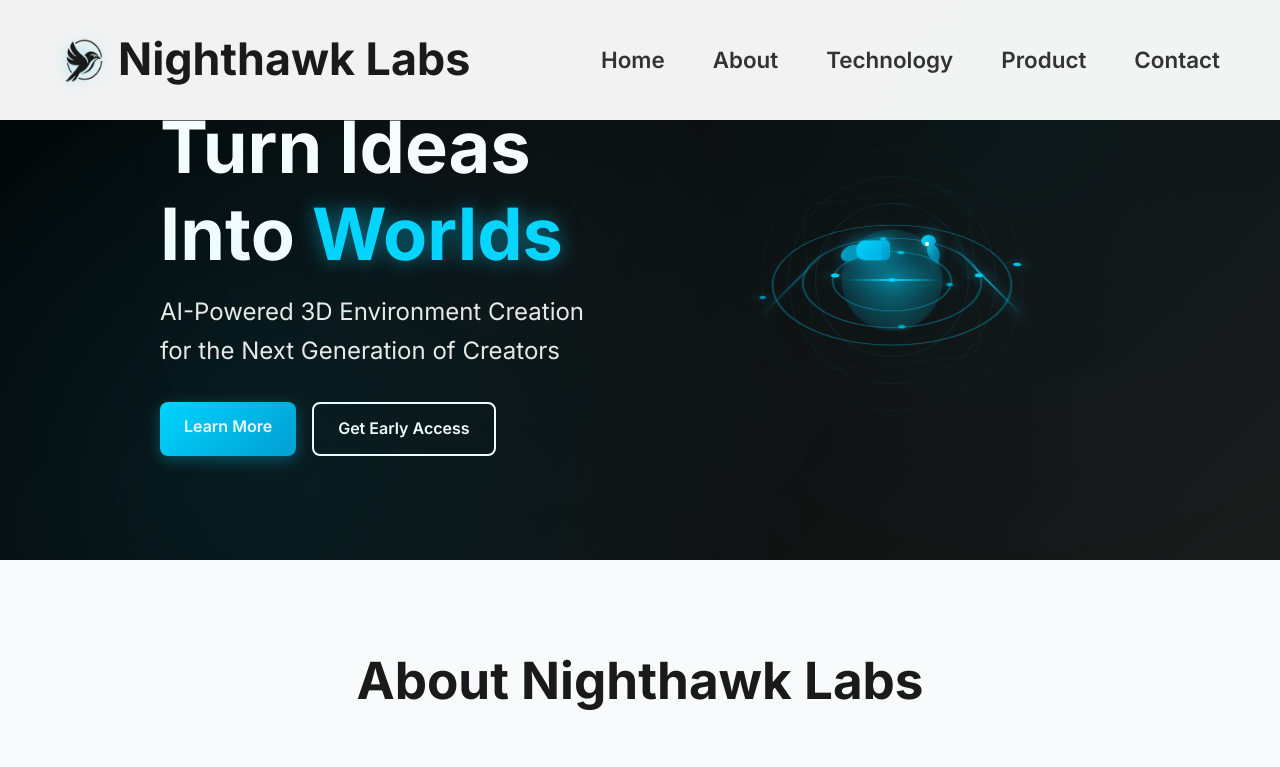
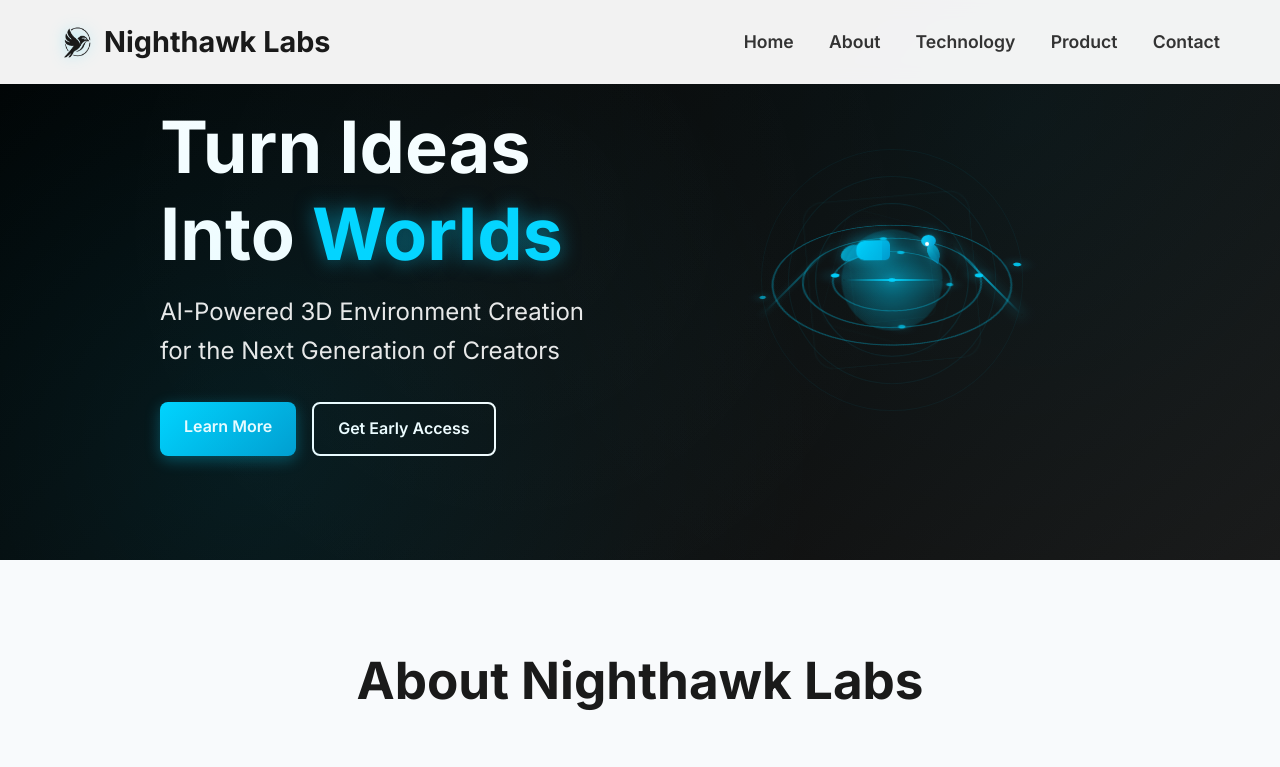
Before and after one commit to tom-nh/nighthawk, a plain HTML site: page index.html in a window 1280 px wide. Shown: the top 767 px of the page. Drawn offline with Linux system fonts and the light colour scheme.

Commit message:
Add files via upload

```diff
--- a/styles.css
+++ b/styles.css
@@ -26,7 +26,7 @@ body {
     background: rgba(255, 255, 255, 0.95);
     backdrop-filter: blur(10px);
     z-index: 1000;
-    padding: 1.5rem 0;
+    padding: 1.2rem 0;
     transition: all 0.3s ease;
 }
 
@@ -42,14 +42,14 @@ body {
 .nav-logo {
     display: flex;
     align-items: center;
-    font-size: 2.8rem;
+    font-size: 1.8rem;
     font-weight: 700;
     color: #1a1a1a;
 }
 
 .logo-icon {
-    width: 50px;
-    height: 50px;
+    width: 36px;
+    height: 36px;
     margin-right: 0.5rem;
     filter: drop-shadow(0 0 8px rgba(0, 212, 255, 0.3));
     transition: all 0.3s ease;
@@ -63,14 +63,14 @@ body {
 .nav-menu {
     display: flex;
     list-style: none;
-    gap: 3rem;
+    gap: 2.2rem;
 }
 
 .nav-link {
     text-decoration: none;
     color: #333;
     font-weight: 600;
-    font-size: 1.4rem;
+    font-size: 1.1rem;
     transition: color 0.3s ease;
 }
 
@@ -879,14 +879,14 @@ section {
     .nav-menu {
         position: fixed;
         left: -100%;
-        top: 90px;
+        top: 75px;
         flex-direction: column;
         background-color: white;
         width: 100%;
         text-align: center;
         transition: 0.3s;
         box-shadow: 0 10px 27px rgba(0, 0, 0, 0.05);
-        padding: 3rem 0;
+        padding: 2.5rem 0;
     }
 
     .nav-menu.active {
```
